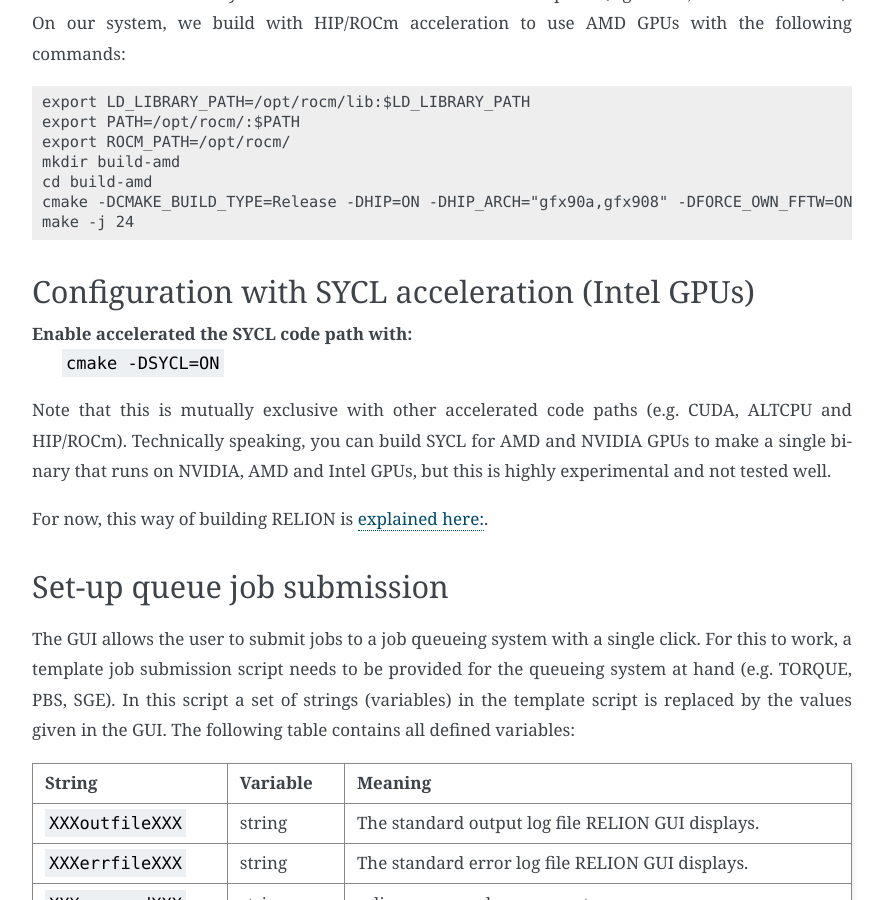
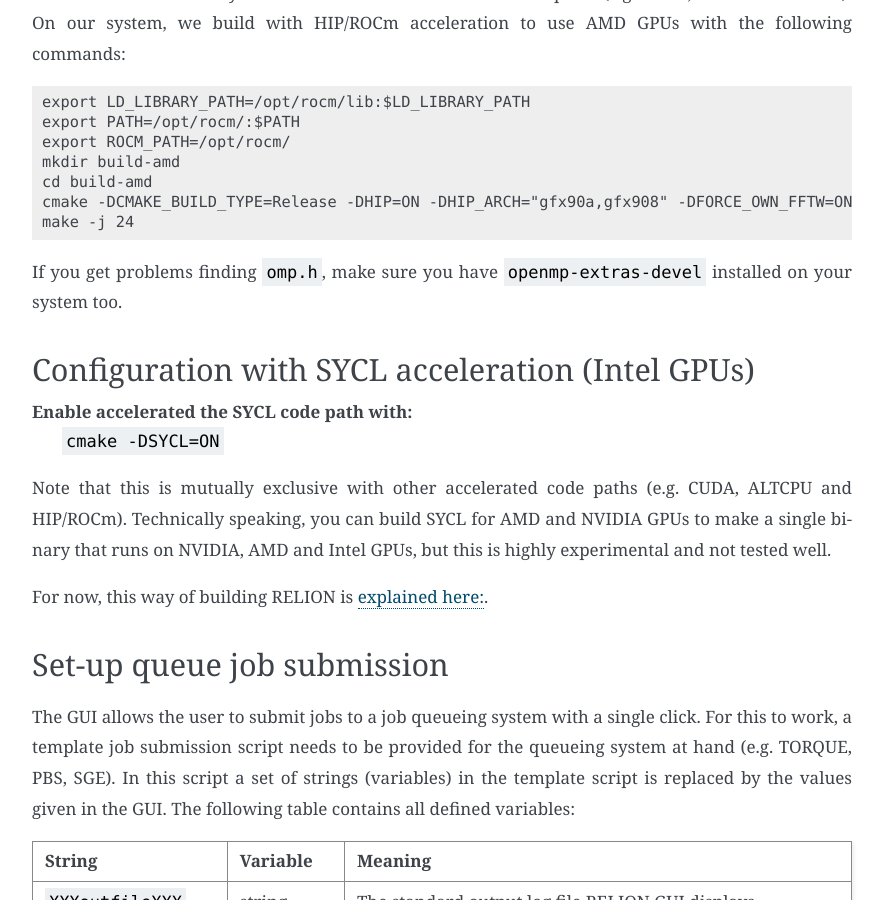
Before and after one commit to 3dem/relion-documents, a Sphinx documentation site: the page built from source/Installation.rst, in a window 1280 px wide and 900 px high, scrolled down 9279 px. Shown: the whole window, without its empty margins (308-1192 px from the left). Built offline with Sphinx 7.4.7, drawn with Linux system fonts in a browser that asks for light colours; cross-references to code outside the pages are shown as plain code.

Commit message:
Update Installation.rst
update openmp with amd install

```diff
--- a/source/Installation.rst
+++ b/source/Installation.rst
@@ -348,6 +348,7 @@ On our system, we build with HIP/ROCm acceleration to use AMD GPUs with the foll
         cmake -DCMAKE_BUILD_TYPE=Release -DHIP=ON -DHIP_ARCH="gfx90a,gfx908" -DFORCE_OWN_FFTW=ON  -DAMDFFTW=on ..
         make -j 24
 
+If you get problems finding ``omp.h``, make sure you have ``openmp-extras-devel`` installed on your system too.
 
 Configuration with SYCL acceleration (Intel GPUs)
 -------------------------------------------------
```
